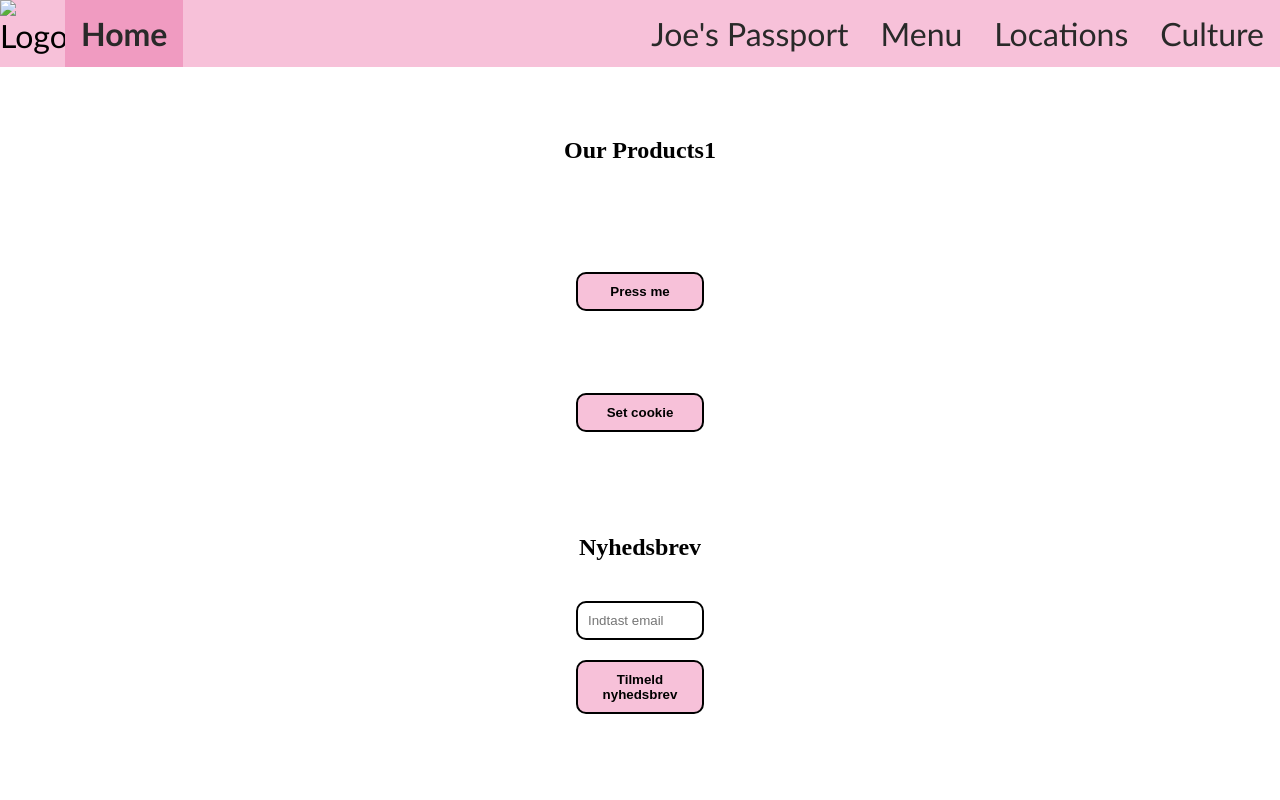
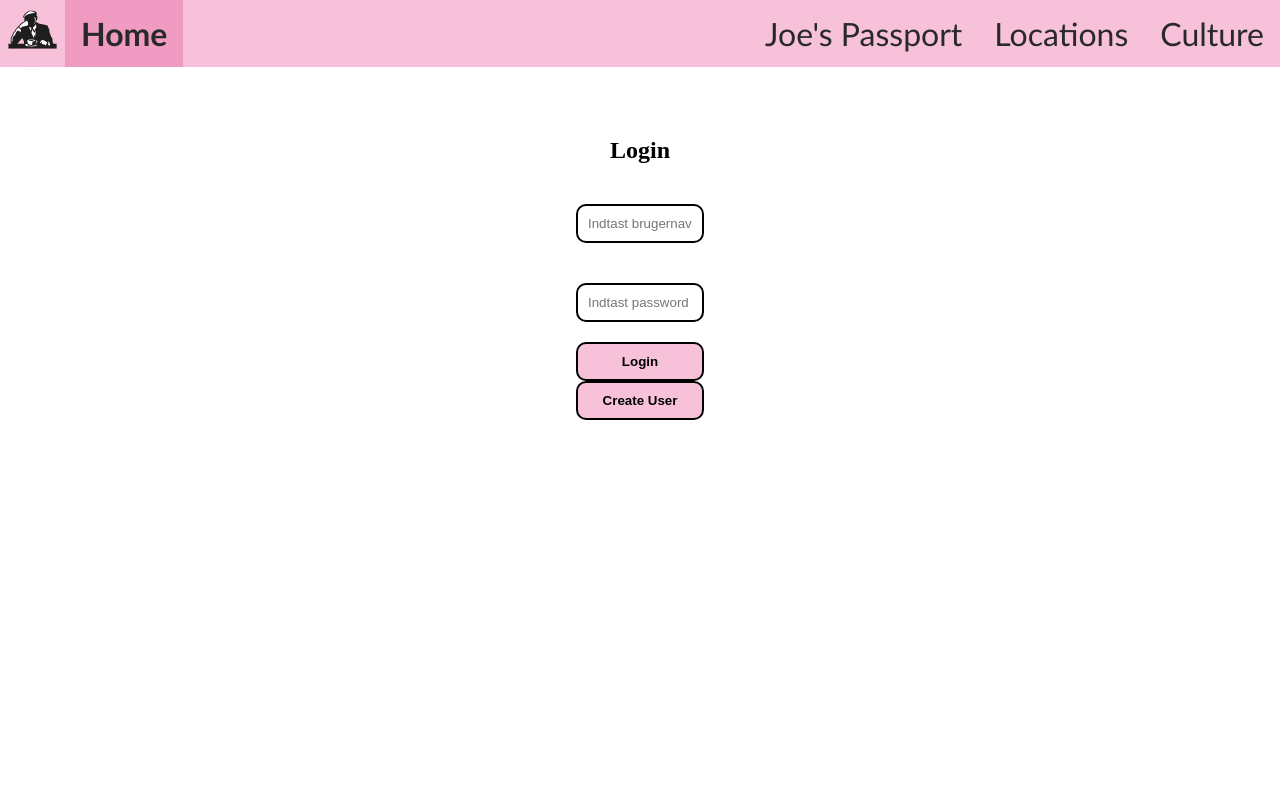
Before and after one commit to lineafif/joe-eksamen, a website: page public/index.html in a window 1280 px wide. Shown: the top 800 px of the page. Drawn offline with Linux system fonts and the light colour scheme; files that its build step writes are made by us from their sources; files whose address does not match are found by name.

Commit message:
Update index.html

```diff
--- a/public/index.html
+++ b/public/index.html
@@ -1,47 +1,20 @@
 <!DOCTYPE html>
 <html lang="en">
-  <script src="https://www.gstatic.com/firebasejs/9.17.2/firebase-app.js"></script>
-<script src="https://www.gstatic.com/firebasejs/9.17.2/firebase-auth.js"></script>
-
-
 <head>
   <meta charset="UTF-8">
-  <meta http-equiv="X-UA-Compatible" content="IE=edge">
   <meta name="viewport" content="width=device-width, initial-scale=1.0">
-  <link rel="stylesheet" href="./static/styles/global.css">
   <title>JOE and The Juice</title>
+  <link rel="stylesheet" href="./styles/global.css">
 </head>
-
 <body>
   <ul>
-    <li><img src="./static/img/joeLogo.svg" alt="Logo"></li>
+    <li><img src="./img/joeLogo.svg" alt="Logo"></li>
     <li><a href="/" class="active">Home</a></li>
     <li style="float:right"><a href="/culture">Culture</a></li>
     <li style="float:right"><a href="/locations">Locations</a></li>
-    <li style="float:right"><a href="/">Menu</a></li>
     <li style="float:right"><a href="/joePassport">Joe's Passport</a></li>
   </ul>
-  <div class="center">
-    <h2>Our Products1</h2>
-    <div class="products">
-      <div id="product-list" class="product-list"></div>
-    </div>
-  </div>
-  <br />
-  <div class="center">
-    <button onclick="getResponse()">Press me</button>
-    <p id="response"></p>
-  </div>
-  <div class="center">
-    <button onclick="setCookie()">Set cookie</button>
-    <p id="cookie"></p>
-  </div>
-  <div class="center">
-    <h2>Nyhedsbrev</h2>
-      <input type="email" id="emailInput" placeholder="Indtast email">
-      <button onclick="sendEmail()">Tilmeld nyhedsbrev</button>
-    <p id="email"></p>
-  </div>
+
   <div class="center">
     <h2>Login</h2>
     <input type="text" id="usernameInput" placeholder="Indtast brugernavn">
@@ -51,7 +24,9 @@
     <p id="login"></p>
     <p id="create-user-msg"></p>
   </div>
+  <script src="./scripts/index.js" type="module"></script>
 </body>
+
 <script src="./static/scripts/index.js"></script>
 
 </html>
```
